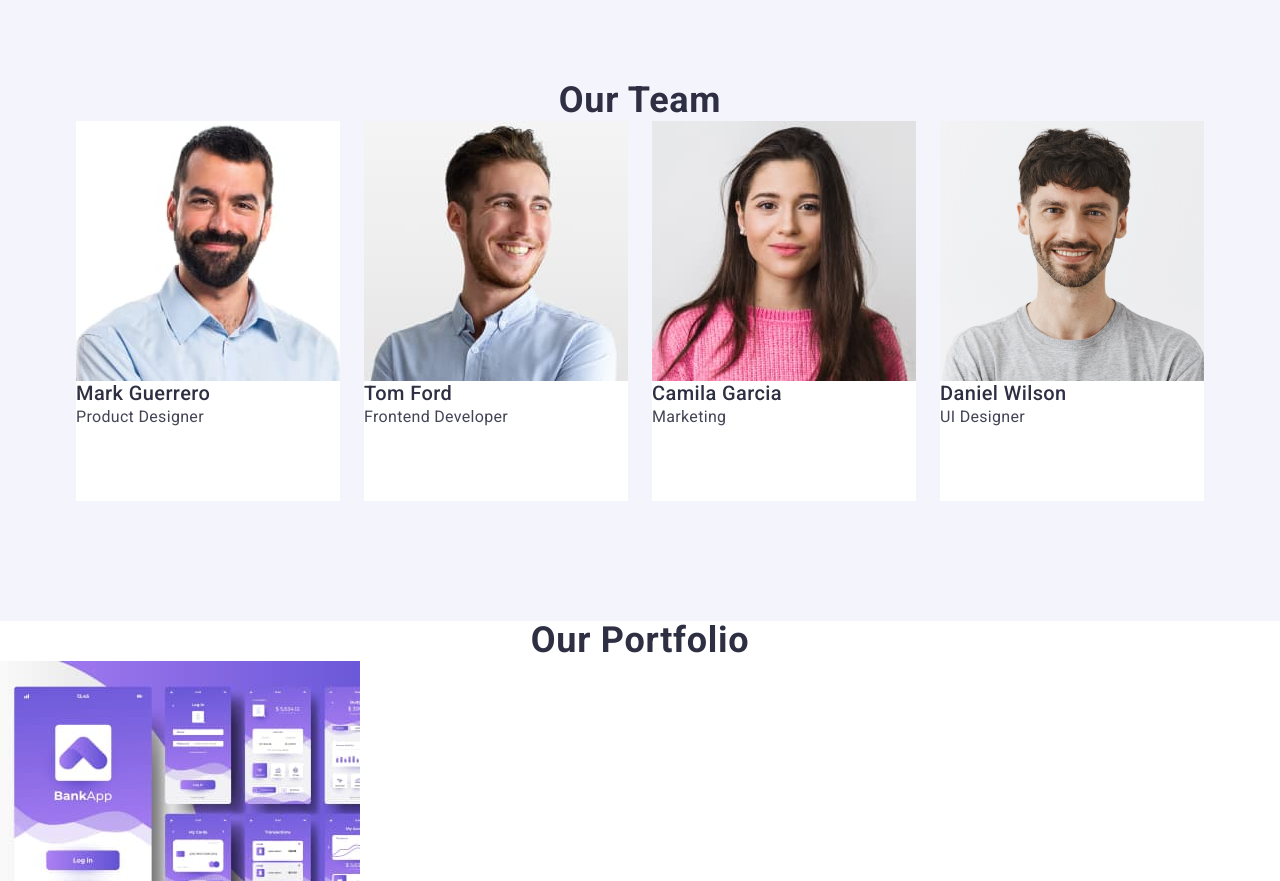
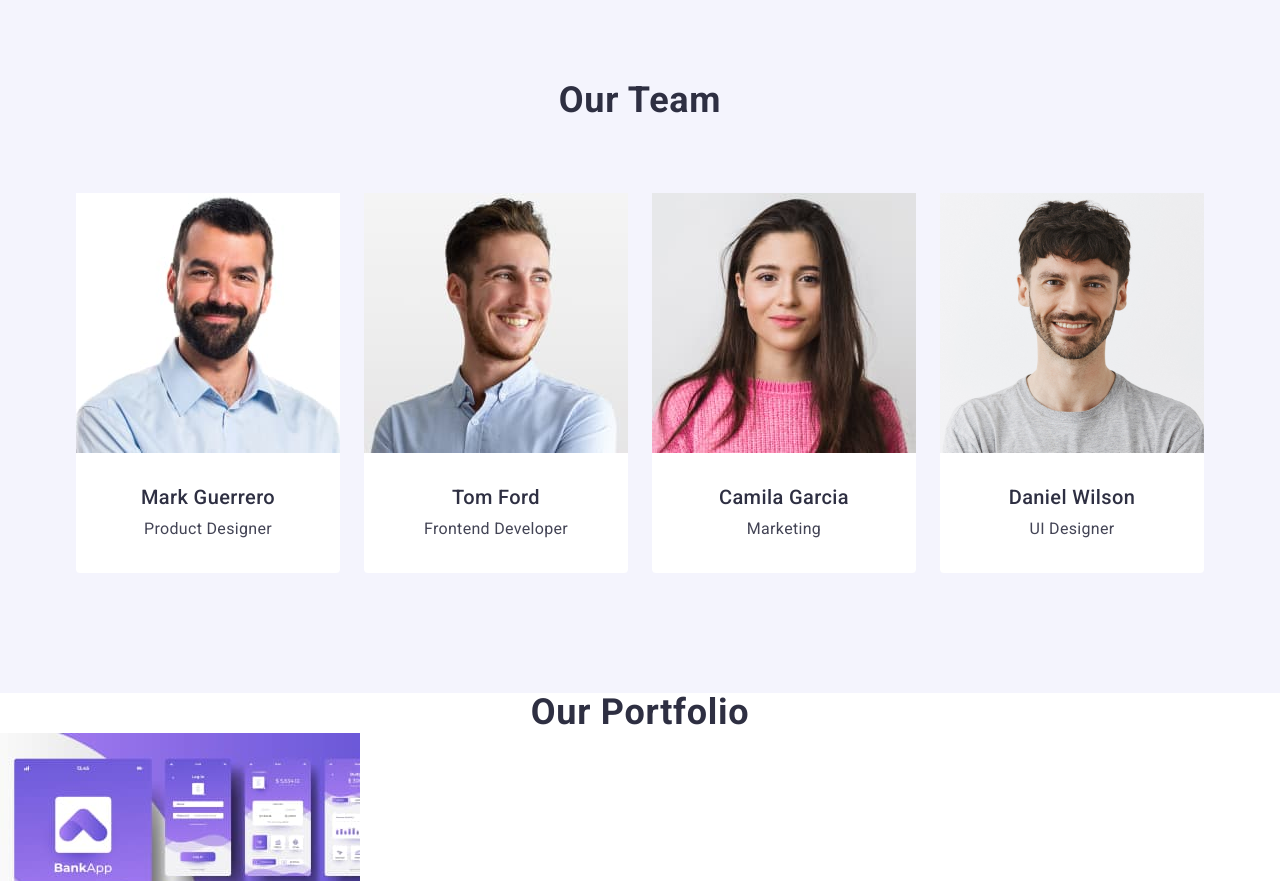
Before and after one commit to Oleksandr-Kostiuchenko/goit-markup-hw-03, a plain HTML site: page index.html in a window 1280 px wide. Shown: the part 1080-1961 px from the top of the page. Drawn offline with nearby package versions, Linux system fonts and the light colour scheme; a web font is replaced by a local one.

Commit message:
fix flexbox

```diff
--- a/css/style.css
+++ b/css/style.css
@@ -297,20 +297,29 @@ address {
     padding-bottom: 120px;
 }
 
-.team-member-description {
-    justify-content: center;
-    /* border: #2e2f42 solid 1px; */
+.name-title {
+    text-align: center;
+    margin-bottom: 8px;
 }
 
-.team-list-item {
-    width: 264px;
-    height: 380px;
+.description-team {
+    text-align: center;
 }
+
+.team-member-description {
+    padding: 32px 0;
+}
+
+.team-list-item {}
 
 .team-list {
     display: flex;
     gap: 24px;
     flex-basis: calc((100% - 72px)/4);
+}
+
+.team-list-item {
+    border-radius: 0px 0px 4px 4px;
 }
 
 .team-section {
@@ -323,6 +332,7 @@ address {
     letter-spacing: 0.02em;
     text-transform: capitalize;
     color: #2e2f42;
+    margin-bottom: 72px;
 }
 
 .team-list li {
--- a/index.html
+++ b/index.html
@@ -96,18 +96,24 @@
                     </li>
                     <li class="team-list-item">
                         <img class="team-image" width="264" src="./images/tom.jpg" alt="Photo of Tom Ford, Frontend Developer">
+                        <div class="team-member-description">
                             <h3 class="name-title">Tom Ford</h3>
                             <p class="description-team">Frontend Developer</p>
+                        </div>
                     </li>
                     <li class="team-list-item">
                         <img class="team-image" width="264" src="./images/camilla.jpg" alt="Photo of Camila Garcia, Marketing">
+                        <div class="team-member-description">
                             <h3 class="name-title">Camila Garcia</h3>
                             <p class="description-team">Marketing</p>
+                        </div>
                     </li>
                     <li class="team-list-item">
                         <img class="team-image" width="264" src="./images/Daniel.jpg" alt="Photo of  Daniel Wilson, UI Designer">
+                        <div class="team-member-description">
                             <h3 class="name-title">Daniel Wilson</h3>
                             <p class="description-team">UI Designer</p>
+                        </div>
                     </li>
                 </ul>
             </div>
```
Lines whose indentation alone changed are shown as unchanged.
